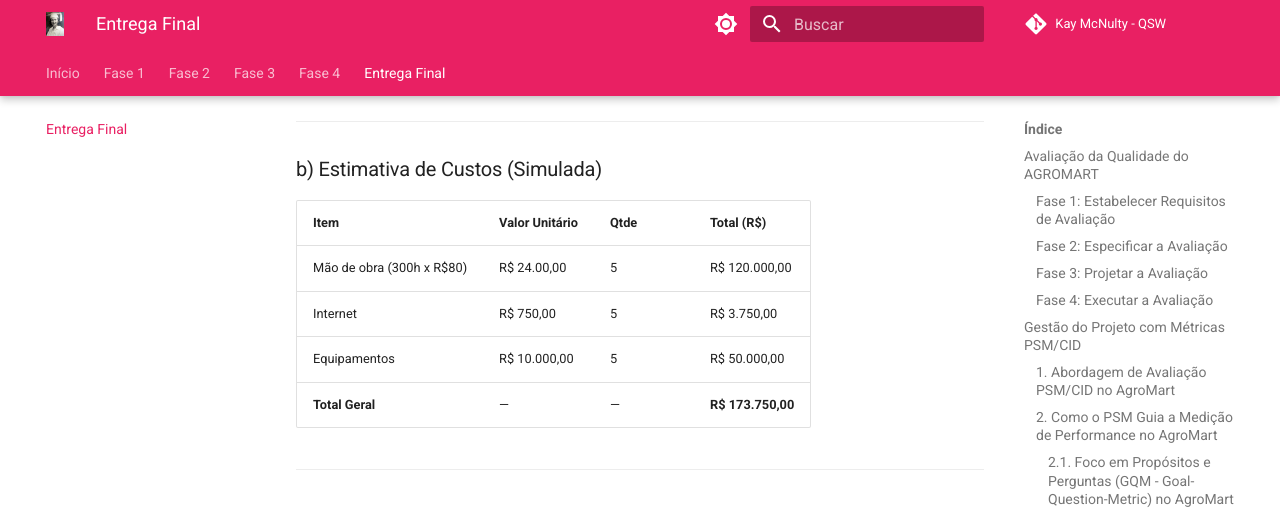
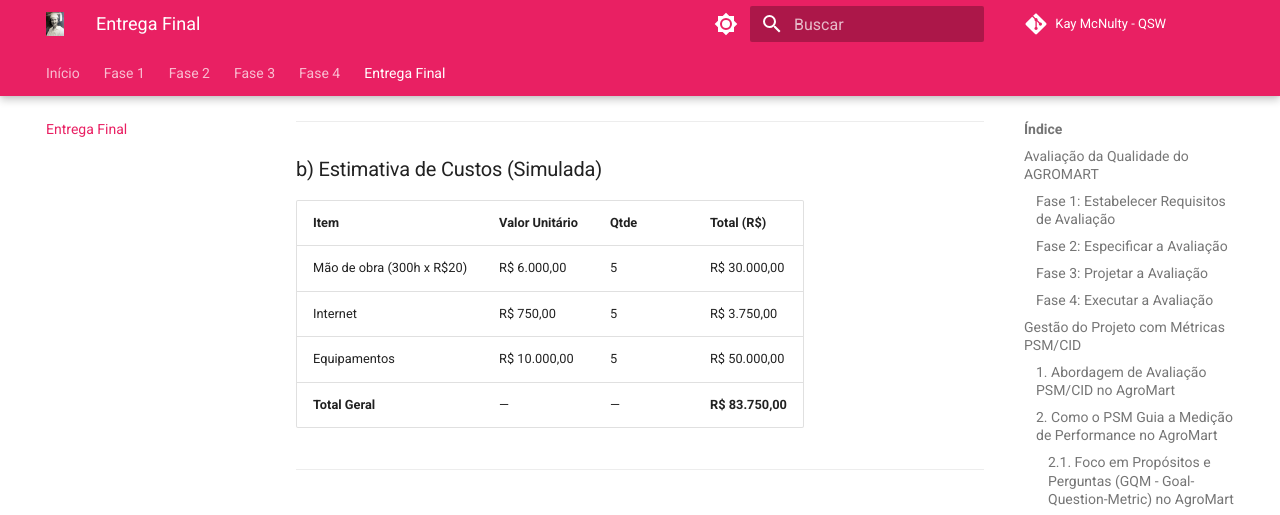
Before and after one commit to FCTE-Qualidade-de-Software-1/2025-1-T01-KAY-MCNULTY, an MkDocs documentation site: the page built from docs/entregafinal/gestao.md, in a window 1280 px wide and 900 px high, scrolled down 12079 px. Shown: the top 515 px of the window. Built offline with MkDocs 1.6.1 and Material for MkDocs 9.7.7, drawn with Linux system fonts in a browser that asks for light colours; comment, search, counter and statistics services are not loaded.

Commit message:
Update cost estimates in gestão.md to reflect revised labor rates

```diff
--- a/docs/entregafinal/gestao.md
+++ b/docs/entregafinal/gestao.md
@@ -360,10 +360,10 @@ Este calendário visualiza as principais entregas e marcos do projeto AgroMart.
 
 | Item                      | Valor Unitário | Qtde | Total (R$)       |
 | ------------------------- | -------------- | ---- | ---------------- |
-| Mão de obra (300h x R$80) | R$ 24.00,00    | 5    | R$ 120.000,00     |
+| Mão de obra (300h x R$20) | R$ 6.000,00    | 5    | R$ 30.000,00     |
 | Internet                  | R$ 750,00      | 5    | R$ 3.750,00      |
 | Equipamentos              | R$ 10.000,00    | 5    | R$ 50.000,00     |
-| **Total Geral**           | —              | —    | **R$ 173.750,00** |
+| **Total Geral**           | —              | —    | **R$ 83.750,00** |
 
 ---
 
```
